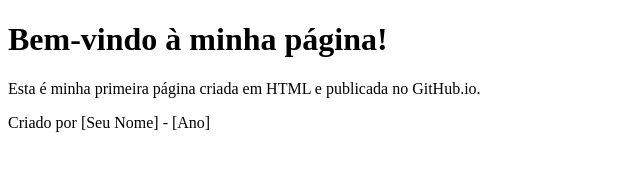
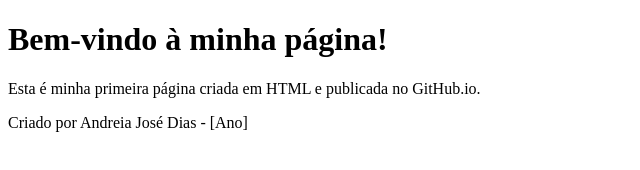
Before and after one commit to deda48/deda48.github.io, a plain HTML site: page idex.html in a window 1280 px wide. Shown: the full height of the page, 0-640 px from the left. Drawn offline with Linux system fonts and the light colour scheme.

Commit message:
Update idex.html

```diff
--- a/idex.html
+++ b/idex.html
@@ -9,7 +9,7 @@
     <h1>Bem-vindo à minha página!</h1>
     <p>Esta é minha primeira página criada em HTML e publicada no GitHub.io.</p>
     <footer>
-        <p>Criado por [Seu Nome] - [Ano]</p>
+        <p>Criado por Andreia José Dias - [Ano]</p>
     </footer>
 </body>
 </html>
```
